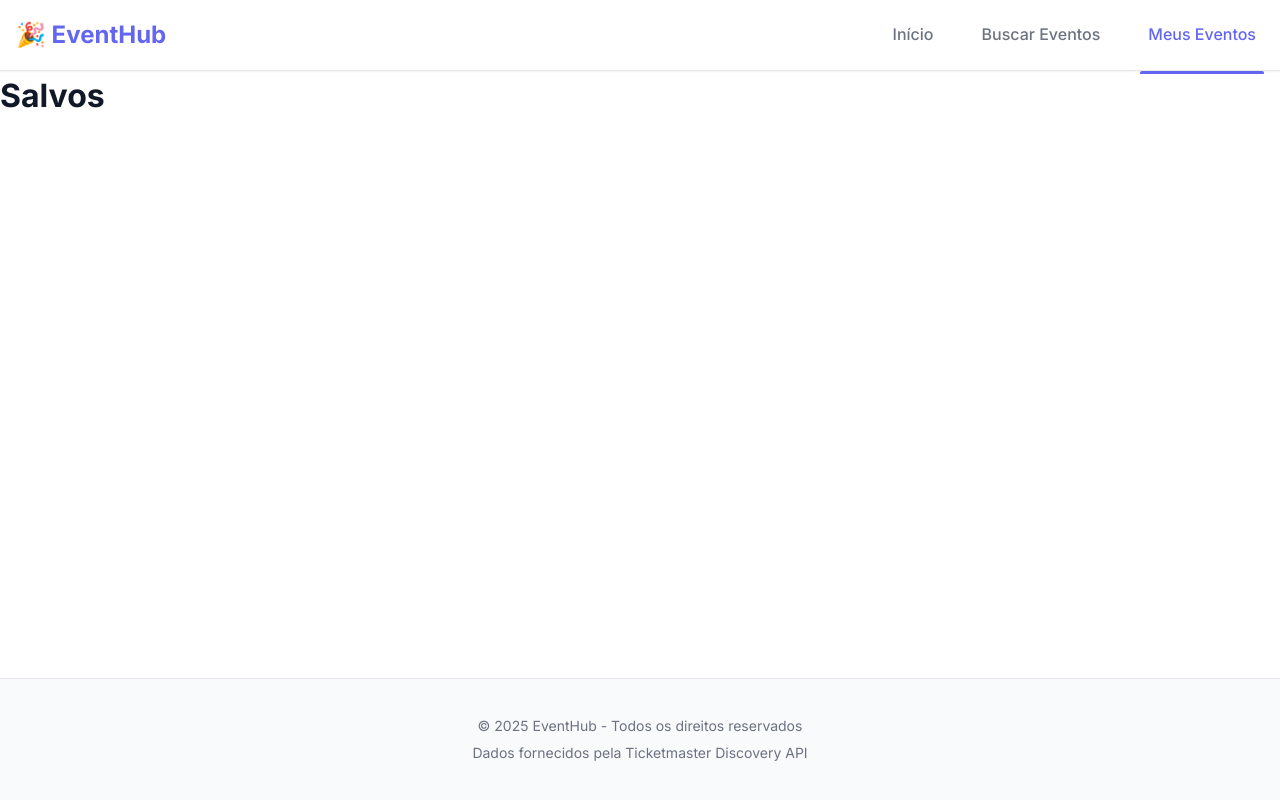
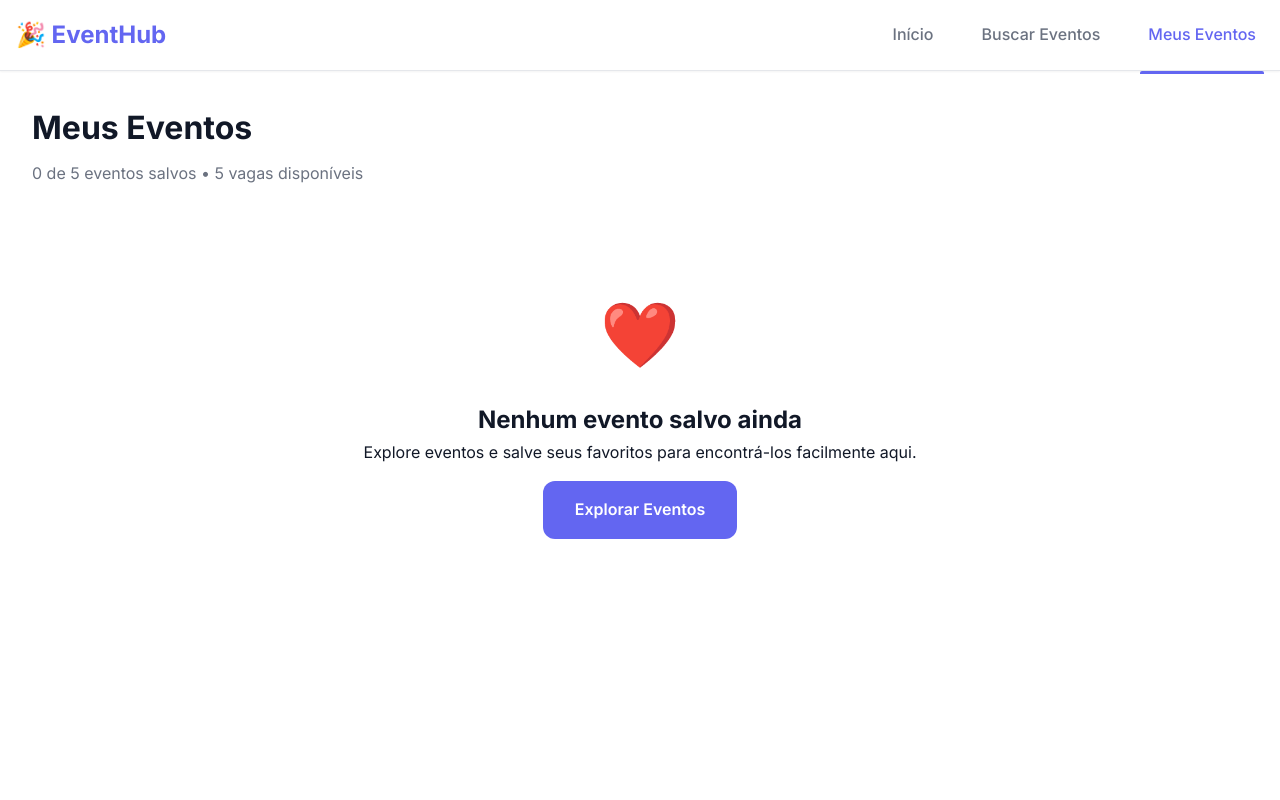
Before and after one commit to vemm2/uticket-dev-pleno-front-teste, a Next.js app: page /salvos in a window 1280 px wide. Shown: the top 800 px of the page. Built offline with nearby package versions, Linux system fonts and the light colour scheme.

Commit message:
[FEAT]: adicionada tela  meus eventos

```diff
--- a/src/app/salvos/page.tsx
+++ b/src/app/salvos/page.tsx
@@ -1,13 +1,80 @@
-import { ticketmasterApi } from "@/services/api";
+'use client';
 
-const SalvosPage = () => {
+import { useState, useEffect } from 'react';
+import Link from 'next/link';
+import { useSavedEvents } from '@/store/useSavedEvents';
+import EventCard from '@/components/EventCard';
+import styles from './salvos.module.css';
 
-    // const data = ticketmasterApi.getEventById()
+export default function SavedEventsPage() {
+    const { savedEvents, clearSavedEvents, maxEvents, getRemainingSlots } = useSavedEvents();
+
+    const remainingSlots = getRemainingSlots();
+
+    const [isMounted, setIsMounted] = useState(false);
+
+    useEffect(() => {
+        setIsMounted(true);
+    }, []);
+
+    const handleClearAll = () => {
+        if (window.confirm('Tem certeza que deseja remover todos os eventos salvos?')) {
+            clearSavedEvents();
+        }
+    };
+
+    if (!isMounted) {
+        return null;
+    }
+
     return (
-        <div>
-            <h1>Salvos</h1>
+        <div className={styles.savedEventsPage}>
+            <div className={styles.pageHeader}>
+                <div>
+                    <h1>Meus Eventos</h1>
+                    <p className={styles.pageSubtitle}>
+                        {savedEvents.length} de {maxEvents} eventos salvos
+                        {remainingSlots > 0 && ` • ${remainingSlots} ${remainingSlots === 1 ? 'vaga disponível' : 'vagas disponíveis'}`}
+                    </p>
+                </div>
+
+                {savedEvents.length > 0 && (
+                    <button
+                        onClick={handleClearAll}
+                        className={styles.clearAllButton}
+                    >
+                        Limpar todos
+                    </button>
+                )}
+            </div>
+
+            {savedEvents.length === 0 ? (
+                <div className={styles.emptyState}>
+                    <div className={styles.emptyStateIcon}>❤️</div>
+                    <h2>Nenhum evento salvo ainda</h2>
+                    <p>
+                        Explore eventos e salve seus favoritos para encontrá-los facilmente aqui.
+                    </p>
+                    <Link href="/buscar" className={styles.exploreButton}>
+                        Explorar Eventos
+                    </Link>
+                </div>
+            ) : (
+                <>
+                    <div className={styles.savedInfo}>
+                        <p>
+                            💡 <strong>Dica:</strong> Você pode salvar até {maxEvents} eventos.
+                            Clique no ❤️ nos cards para gerenciar seus favoritos.
+                        </p>
+                    </div>
+
+                    <div className="events-grid">
+                        {savedEvents.map(event => (
+                            <EventCard key={event.id} event={event} />
+                        ))}
+                    </div>
+                </>
+            )}
         </div>
-    )
+    );
 }
-
-export default SalvosPage
--- a/src/app/salvos/salvos.module.css
+++ b/src/app/salvos/salvos.module.css
@@ -56,6 +56,15 @@
   font-weight: 600;
 }
 
+.emptyState {
+  display: flex;
+  flex-direction: column;
+  align-items: center;
+  justify-content: center;
+  text-align: center;
+  padding: 4rem 1rem;
+}
+
 .emptyStateIcon {
   font-size: 4rem;
   margin-bottom: 1rem;
```
Also changed, not shown: 1 other file (tests, documents, lock files or other folders).
